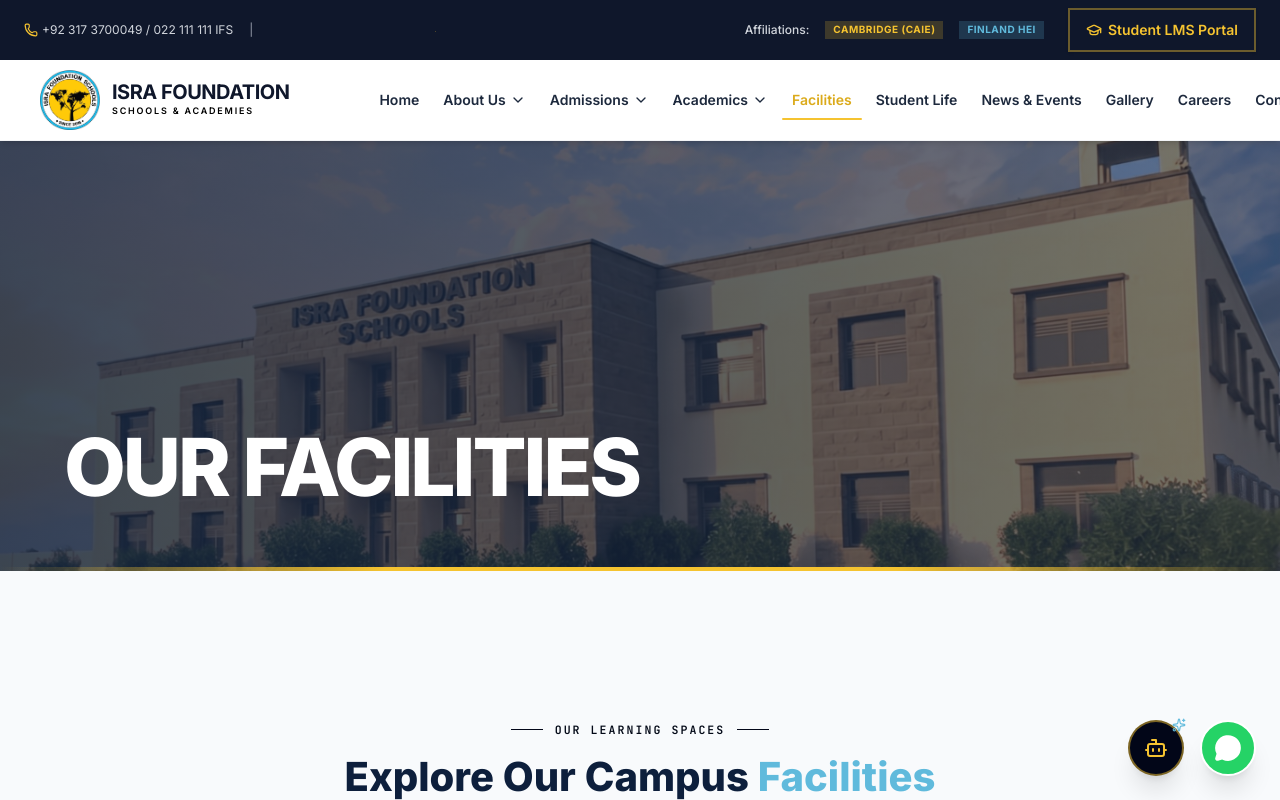
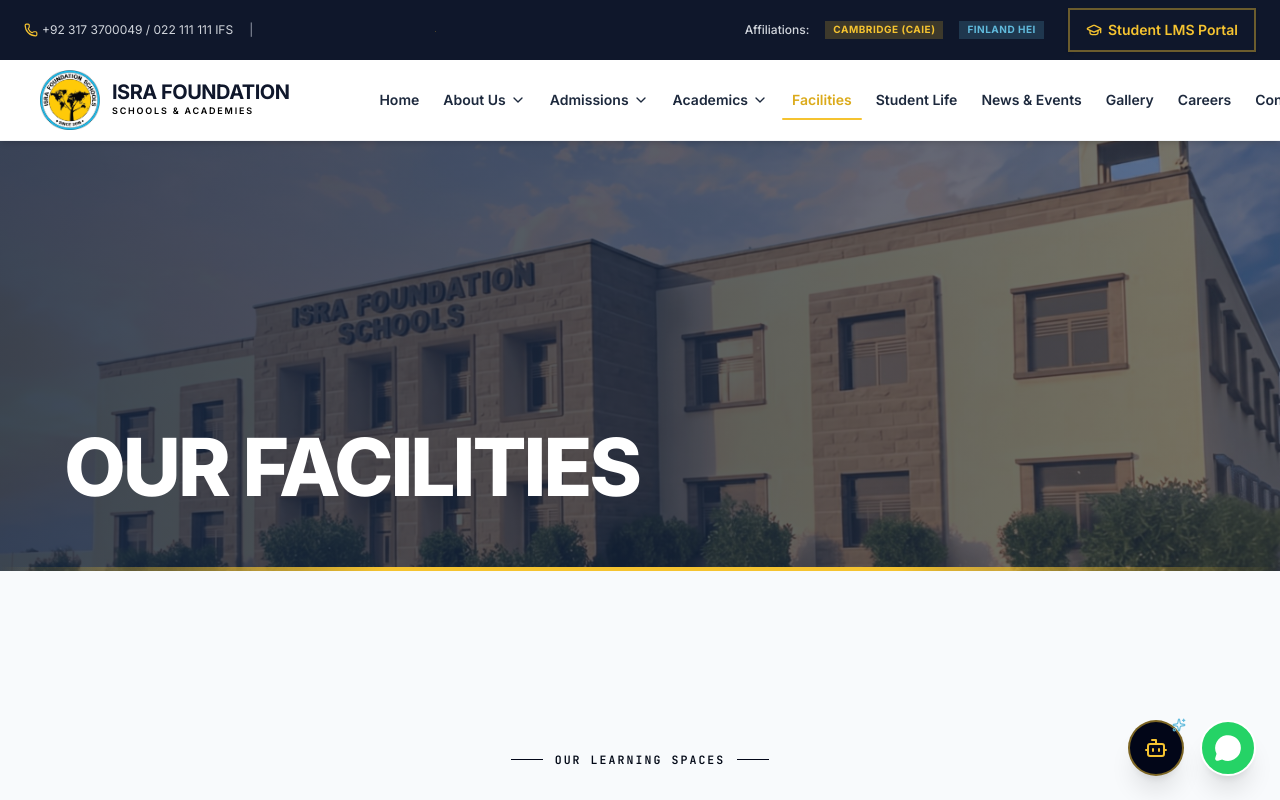
Before and after one commit to kashifalisoomro18/ISRA-Foundation-School, a React (Vite) app: page / in a window 1280 px wide. Both pictures are taken after a click on the button "Facilities". Shown: the top 800 px of the page. Built offline with nearby package versions, Linux system fonts and the light colour scheme.

Commit message:
Update FacilitiesView.tsx

```diff
--- a/src/components/FacilitiesView.tsx
+++ b/src/components/FacilitiesView.tsx
@@ -276,7 +276,7 @@ function FacilityCard({
 
         {hasImages && !expanded && (
           <Plus
-            className="absolute top-1/2 left-1/2 -translate-x-1/2 -translate-y-1/2 z-10 w-12 h-12 text-[#60BADC] pointer-events-none"
+            className="absolute top-1/2 left-1/2 -translate-x-1/2 -translate-y-1/2 z-10 w-12 h-12 text-[#60BADC] pointer-events-none opacity-0 group-hover:opacity-100 transition-opacity duration-300"
             strokeWidth={2}
             style={{ filter: "drop-shadow(0 1px 3px rgba(0,0,0,0.6))" }}
             aria-hidden="true"
@@ -377,12 +377,12 @@ export default function FacilitiesView() {
       {/* ============================================================
           2. FACILITIES GRID SECTION
       ============================================================ */}
-      <section id="facilities-grid-section" style={{ background: "#f8fafc", padding: "150px 32px 64px" }}>
+      <section id="facilities-grid-section" style={{ background: "#f8fafc", padding: "180px 32px 64px" }}>
         <div style={{ maxWidth: "1440px", margin: "0 auto" }}>
 
           {/* ── Section header ─────────────────────────────────── */}
           <div style={{ textAlign: "center", marginBottom: "56px" }}>
-            <div className="flex items-center justify-center gap-3 mb-4">
+            <div className="flex items-center justify-center gap-3 mb-9">
               <span className="w-8 h-px bg-[#020618]" />
               <span
                 style={{
@@ -409,14 +409,14 @@ export default function FacilitiesView() {
               lineHeight: 1.15,
             }}
           >
-            Explore Our Campus <span style={{ color: "#60BADC" }}>Facilities</span>
+            Explore Our Campus <span style={{ color: "#F5C330" }}><br/>Facilities</span>
           </h2>
             <div
               style={{
                 width: "64px",
                 height: "4px",
-                background: "#F5C330",
-                borderRadius: "9999px",
+                background: "#60BADC",
+                borderRadius: "0px",
                 margin: "0 auto",
               }}
             />
@@ -425,10 +425,10 @@ export default function FacilitiesView() {
               style={{
                 maxWidth: "720px",
                 margin: "24px auto 0",
-                color: "#475569",
+                color: "#020816",
                 fontSize: "1rem",
                 lineHeight: 1.75,
-                textAlign: "center",
+                textAlign: "justify",
               }}
             >
               Every space on campus is designed with purpose — from fully equipped science labs to
```
